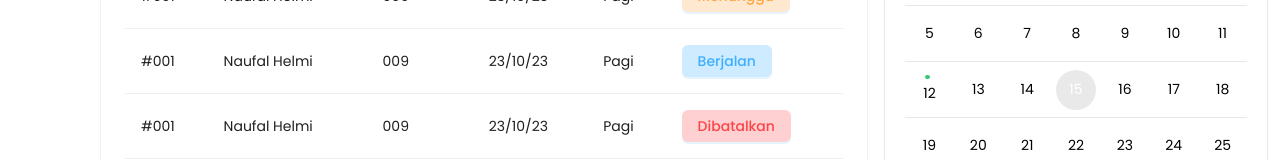
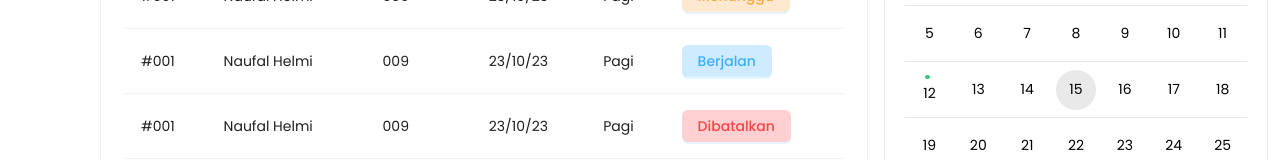
Before and after one commit to team-capstone-1/fe-repro-health, a React (Vite) app: page /dashboard in a window 1280 px wide. Shown: the part 958-1118 px from the top of the page. Built offline with nearby package versions, Linux system fonts and the light colour scheme.

Commit message:
refactor : change position topbar to sticky

```diff
--- a/src/components/layout-components/Topbar.jsx
+++ b/src/components/layout-components/Topbar.jsx
@@ -6,7 +6,7 @@ import logoReproHealth from "@/assets/logo-reprohealth.png";
 
 export default function Topbar() {
   return (
-    <nav className="static left-0 top-0 z-50 w-full border bg-white">
+    <nav className="sticky left-0 top-0 z-50 w-full border bg-white">
       <div className="app-container z-10 flex justify-between py-5 md:py-3">
         <div className="flex items-center">
           <Link to="/">
--- a/src/views/app-views/dashboard/components/Calendar.jsx
+++ b/src/views/app-views/dashboard/components/Calendar.jsx
@@ -138,10 +138,10 @@ export default function Calendar() {
                   <h6
                     className={cn(
                       currentMonth ? "" : "text-gray-400",
-                      today ? "bg-grey-50 text-white" : "",
+                      today ? "bg-grey-50 text-black" : "",
                       selectDate.toDate().toDateString() ===
                         date.toDate().toDateString()
-                        ? "bg-grey-100 text-white"
+                        ? "bg-grey-100 text-black"
                         : "",
                       "grid h-10 w-10 cursor-pointer select-none place-content-center items-center rounded-full transition-all hover:bg-grey-100 hover:text-white",
                     )}
@@ -166,7 +166,7 @@ export default function Calendar() {
                       today ? "bg-grey-50 text-black" : "",
                       selectDate.toDate().toDateString() ===
                         date.toDate().toDateString()
-                        ? "bg-grey-100 text-white"
+                        ? "bg-grey-100 text-black"
                         : "",
                       "grid h-10 w-10 cursor-pointer select-none place-content-center rounded-full transition-all hover:bg-grey-100 hover:text-white",
                     )}
```
